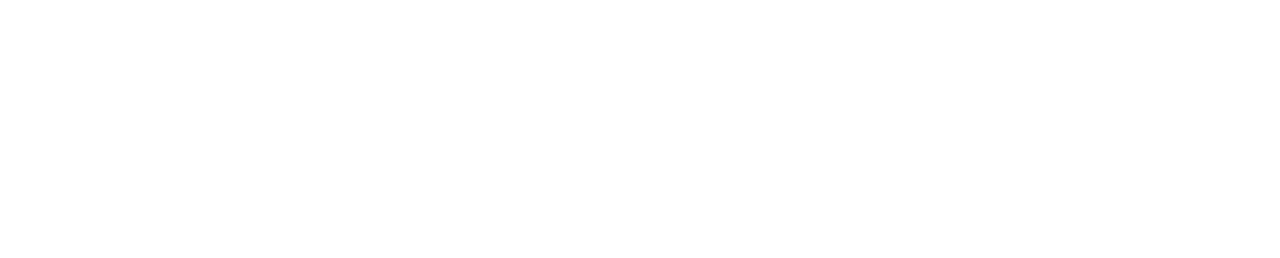
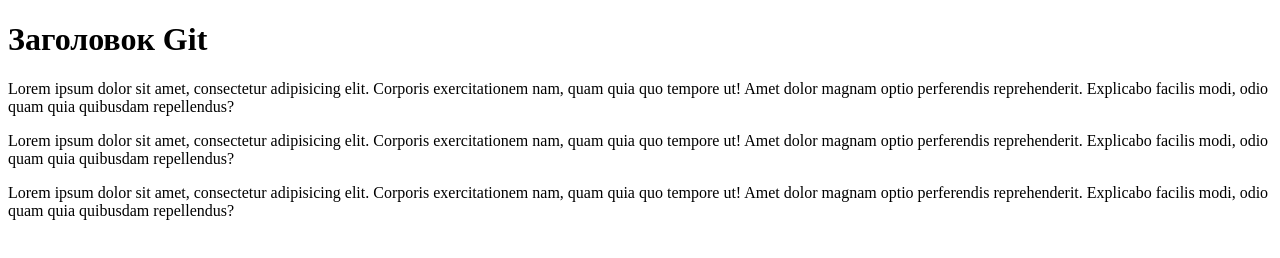
Before and after one commit to goluhan2/my-first-progect, a plain HTML site: page index.html in a window 1280 px wide. Drawn offline with Linux system fonts and the light colour scheme.

Commit message:
section 3xP

```diff
--- a/index.html
+++ b/index.html
@@ -9,6 +9,22 @@
     <title>Document</title>
 </head>
 <body>
+<h1>Заголовок Git</h1>
+<section>
+    <p>Lorem ipsum dolor sit amet, consectetur adipisicing elit. Corporis
+        exercitationem nam, quam quia quo tempore ut! Amet dolor magnam optio
+        perferendis reprehenderit. Explicabo facilis modi, odio quam quia
+        quibusdam repellendus?</p>
+    <p>Lorem ipsum dolor sit amet, consectetur adipisicing elit. Corporis
+        exercitationem nam, quam quia quo tempore ut! Amet dolor magnam optio
+        perferendis reprehenderit. Explicabo facilis modi, odio quam quia
+        quibusdam repellendus?</p>
+    <p>Lorem ipsum dolor sit amet, consectetur adipisicing elit. Corporis
+        exercitationem nam, quam quia quo tempore ut! Amet dolor magnam optio
+        perferendis reprehenderit. Explicabo facilis modi, odio quam quia
+        quibusdam repellendus?</p>
+</section>
+
 
 </body>
 </html>
```
